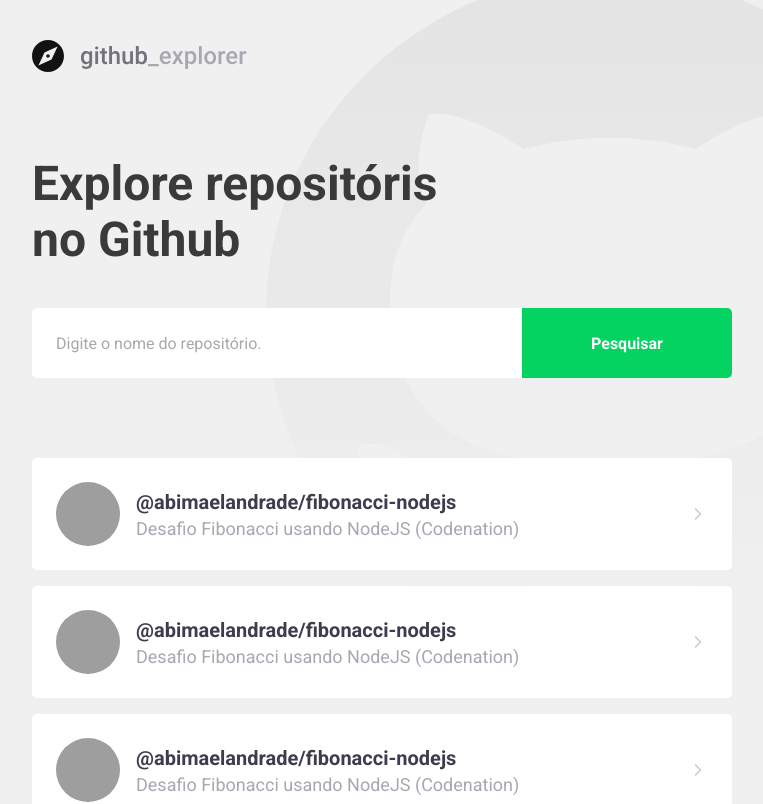
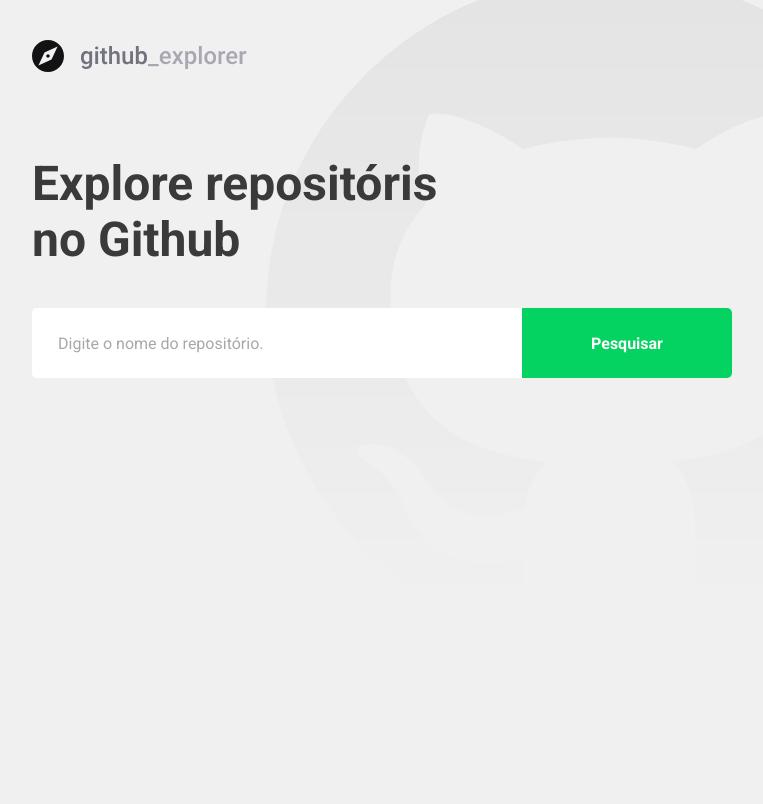
Before and after one commit to AbimaelAndrade/explore-github-react-typescript, a React (Create React App) app: page / in a window 1280 px wide. Shown: the top 804 px of the page, without its empty margins (148-911 px from the left). Built offline with nearby package versions, Linux system fonts and the light colour scheme; grey boxes are pictures that could not be loaded.

Commit message:
page Dashboard

```diff
--- a/package.json
+++ b/package.json
@@ -10,6 +10,7 @@
     "@types/node": "^12.0.0",
     "@types/react": "^16.9.0",
     "@types/react-dom": "^16.9.0",
+    "axios": "^0.19.2",
     "polished": "^3.6.0",
     "react": "^16.13.1",
     "react-dom": "^16.13.1",
--- /dev/null
+++ b/src/components/Error/index.ts
@@ -0,0 +1,14 @@
+import styled from 'styled-components';
+
+const Error = styled.span`
+  display: block;
+  color: #c53030;
+  margin-top: 30px;
+  padding: 15px 20px;
+  background: #ffe8e8;
+  border: 1px solid #ffcfcf;
+  border-radius: 5px;
+  max-width: 700px;
+`;
+
+export default Error;
--- a/src/components/FormSearch/index.tsx
+++ b/src/components/FormSearch/index.tsx
@@ -1,12 +1,32 @@
-import React from 'react';
+import React, { useState, FormEvent } from 'react';
 
 import Form from './styled';
 
-const FormSearch: React.FC = () => (
-  <Form>
-    <input type="text" placeholder="Digite o nome do repositório." />
-    <button type="submit">Pesquisar</button>
-  </Form>
-);
+interface Props {
+  onSubmit: (repository: string) => void;
+  hasError: boolean;
+}
+
+const FormSearch: React.FC<Props> = ({ onSubmit, hasError }) => {
+  const [repository, setRepository] = useState('');
+
+  function handleSubmit(event: FormEvent<HTMLFormElement>) {
+    event.preventDefault();
+    onSubmit(repository);
+    setRepository('');
+  }
+
+  return (
+    <Form onSubmit={handleSubmit} hasError={hasError}>
+      <input
+        value={repository}
+        onChange={(e) => setRepository(e.target.value)}
+        type="text"
+        placeholder="Digite o nome do repositório."
+      />
+      <button type="submit">Pesquisar</button>
+    </Form>
+  );
+};
 
 export default FormSearch;
--- a/src/components/FormSearch/styled.ts
+++ b/src/components/FormSearch/styled.ts
@@ -1,7 +1,11 @@
-import styled from 'styled-components';
+import styled, { css } from 'styled-components';
 import { shade } from 'polished';
 
-const Form = styled.form`
+interface FormProps {
+  hasError: boolean;
+}
+
+const Form = styled.form<FormProps>`
   margin-top: 40px;
   max-width: 700px;
 
@@ -18,6 +22,14 @@
     padding: 0 24px;
     border-radius: 5px 0 0 5px;
     color: #3a3a3a;
+    border: 2px solid #fff;
+    border-right: 0;
+
+    ${({ hasError }) =>
+      hasError &&
+      css`
+        border-color: #c53030;
+      `}
 
     &::placeholder {
       color: #a8a8a8;
--- a/src/components/Repositories/index.tsx
+++ b/src/components/Repositories/index.tsx
@@ -4,12 +4,24 @@
 
 import RepositoryItem from '../RepositoryItem';
 
-const Repositories: React.FC = () => (
+interface Repository {
+  full_name: string;
+  description: string;
+  owner: {
+    login: string;
+    avatar_url: string;
+  };
+}
+
+interface Props {
+  repositories: Repository[];
+}
+
+const Repositories: React.FC<Props> = ({ repositories }) => (
   <S.Repositories>
-    <RepositoryItem />
-    <RepositoryItem />
-    <RepositoryItem />
-    <RepositoryItem />
+    {repositories.map((repository, index) => (
+      <RepositoryItem key={`repository-${index}`} repository={repository} />
+    ))}
   </S.Repositories>
 );
 
--- a/src/components/RepositoryItem/index.tsx
+++ b/src/components/RepositoryItem/index.tsx
@@ -3,15 +3,25 @@
 
 import * as S from './styled';
 
-const RepositoryItem: React.FC = () => (
+interface Repository {
+  full_name: string;
+  description: string;
+  owner: {
+    login: string;
+    avatar_url: string;
+  };
+}
+
+interface Props {
+  repository: Repository;
+}
+
+const RepositoryItem: React.FC<Props> = ({ repository }) => (
   <S.Repository href="#">
-    <img
-      src="https://avatars3.githubusercontent.com/u/8979115?s=460&u=9c99b206bf3f39f5296479783bcc34773f3f6f4a&v=4"
-      alt="Abimael Andrade"
-    />
+    <img src={repository.owner.avatar_url} alt={repository.owner.login} />
     <div>
-      <strong>@abimaelandrade/fibonacci-nodejs</strong>
-      <p>Desafio Fibonacci usando NodeJS (Codenation)</p>
+      <strong>{repository.full_name}</strong>
+      <p>{repository.description}</p>
     </div>
     <FiChevronRight size={20} />
   </S.Repository>
--- a/src/components/RepositoryItem/styled.ts
+++ b/src/components/RepositoryItem/styled.ts
@@ -27,7 +27,8 @@
   }
 
   div {
-    margin-left: 16px;
+    margin: 0 16px;
+    flex: 1;
 
     strong {
       font-size: 20px;
--- a/src/pages/Dashboard/index.tsx
+++ b/src/pages/Dashboard/index.tsx
@@ -1,18 +1,69 @@
-import React from 'react';
+import React, { useState, useEffect } from 'react';
+import api from '../../services/api';
 
 import H1 from '../../components/H1';
 import FormSearch from '../../components/FormSearch';
 import Repositories from '../../components/Repositories';
+import Error from '../../components/Error';
 
 import Logo from '../../assets/logo.svg';
 
+interface Repository {
+  full_name: string;
+  description: string;
+  owner: {
+    login: string;
+    avatar_url: string;
+  };
+}
+
 const Dashboard: React.FC = () => {
+  const [inputError, setInputError] = useState('');
+  const [repositories, setRepositories] = useState<Repository[]>(() => {
+    const storedRepositories = localStorage.getItem(
+      '@githubExplore:repositories',
+    );
+
+    if (storedRepositories) {
+      return JSON.parse(storedRepositories);
+    }
+
+    return [];
+  });
+
+  useEffect(() => {
+    localStorage.setItem(
+      '@githubExplore:repositories',
+      JSON.stringify(repositories),
+    );
+  }, [repositories]);
+
+  async function handleRepositories(repository: string): Promise<void> {
+    if (!repository) {
+      setInputError('Digite o autor/nome do repositório.');
+      return;
+    }
+    try {
+      const response = await api.get<Repository>(`repos/${repository}`);
+
+      const repo = response.data;
+
+      setRepositories([...repositories, repo]);
+      setInputError('');
+    } catch (err) {
+      setInputError('Erro na busca por esse repositório.');
+    }
+  }
+
   return (
     <>
       <img src={Logo} alt="Logo Rockseat" />
       <H1>Explore repositóris no Github</H1>
-      <FormSearch />
-      <Repositories />
+      <FormSearch onSubmit={handleRepositories} hasError={!!inputError} />
+
+      {inputError && <Error>{inputError}</Error>}
+
+      <Repositories repositories={repositories} />
     </>
   );
 };
--- /dev/null
+++ b/src/services/api.ts
@@ -0,0 +1,7 @@
+import axios from 'axios';
+
+const api = axios.create({
+  baseURL: 'https://api.github.com',
+});
+
+export default api;
```
Also changed, not shown: .eslintrc.json, 1 other file (tests, documents, lock files or other folders).
